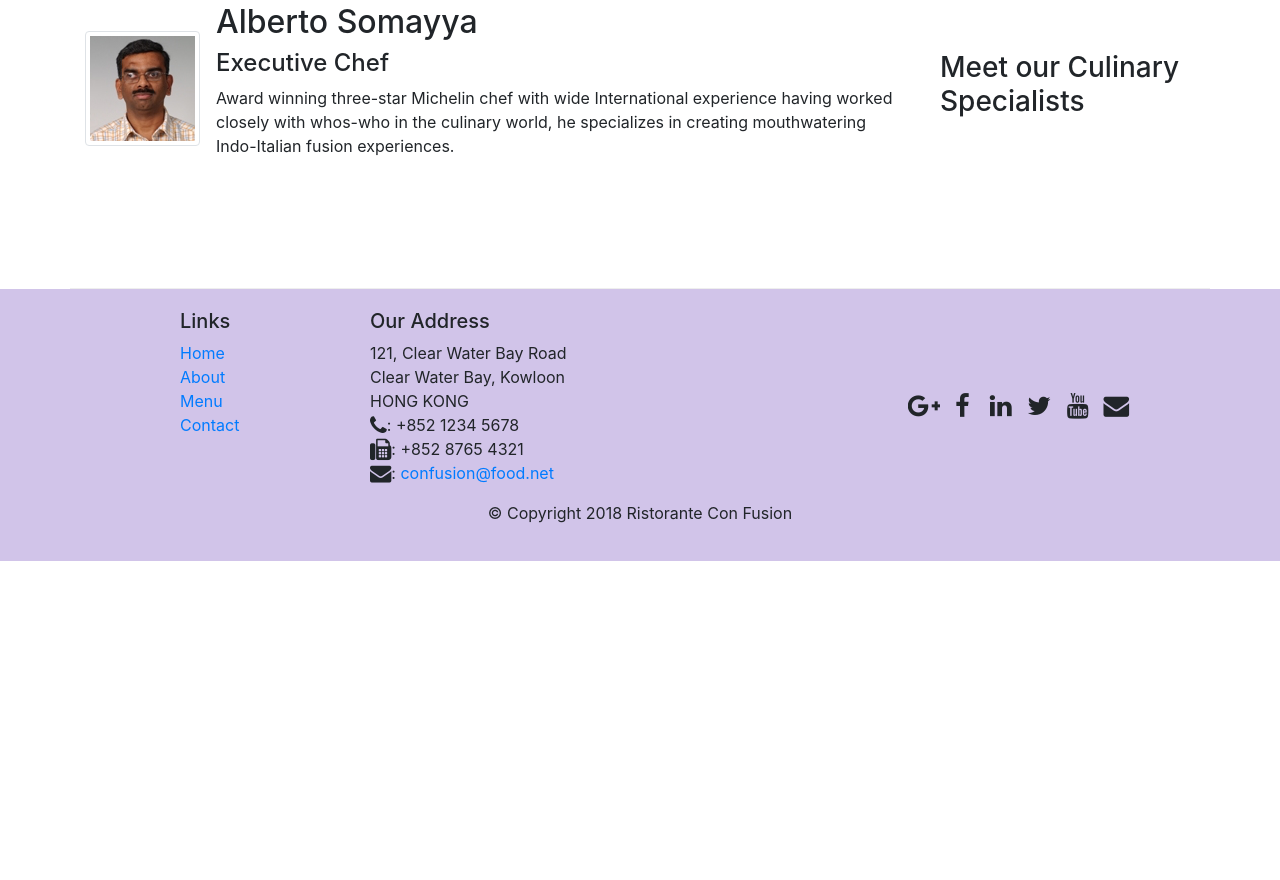
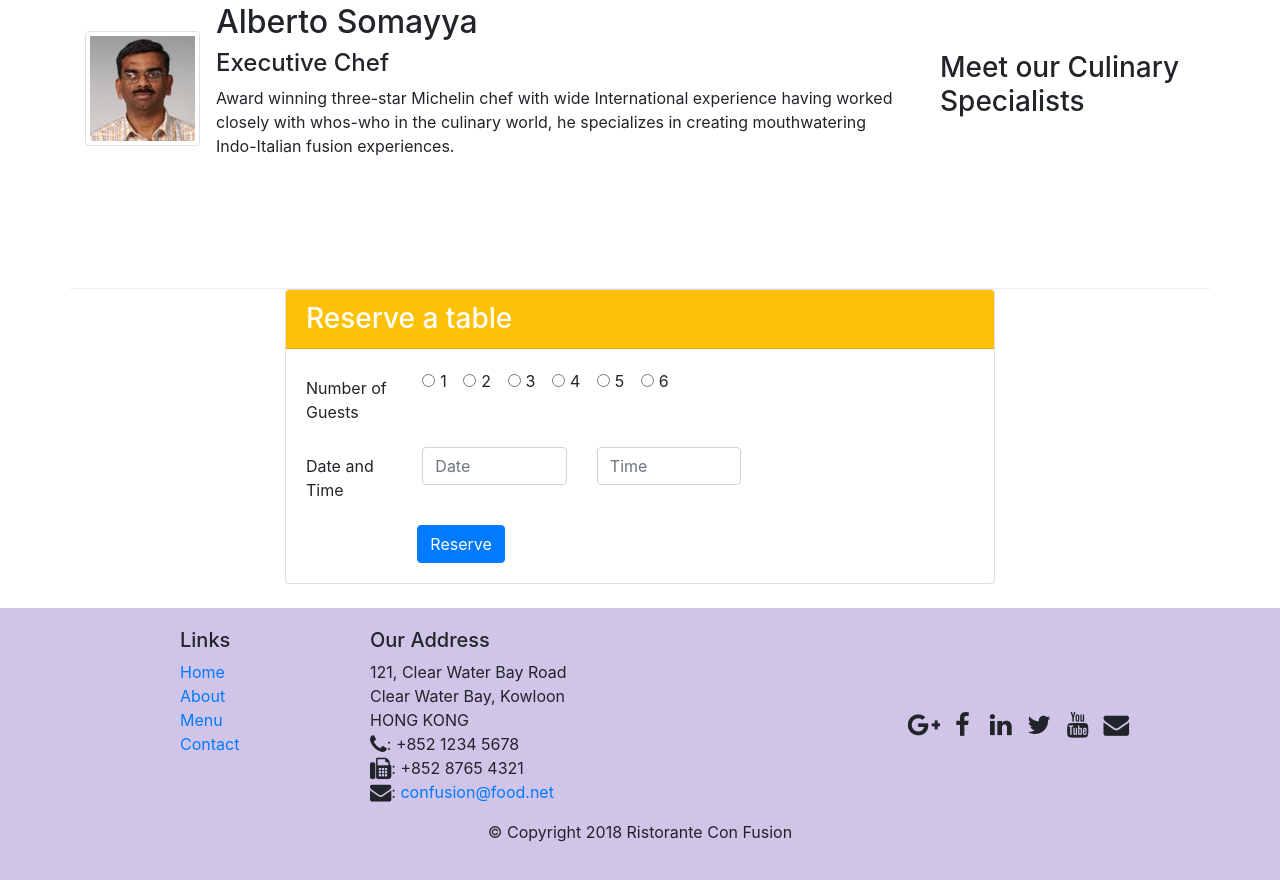
Before and after one commit to garima423/Bootstrap, a website: page index.html in a window 1280 px wide. Shown: the part 1265-2145 px from the top of the page. Before the commit the page ends 1826 px from the top, so only its background shows below. Drawn offline with nearby package versions, Linux system fonts and the light colour scheme.

Commit message:
Assignment2

```diff
--- a/index.html
+++ b/index.html
@@ -44,6 +44,9 @@
                 <div class="col-12 col-sm align-self-center">
                     <img src="img/logo.png" class="img-fluid">
                 </div>
+                <div class="col-12 col-sm-3 align-self-center">
+                   <a href="#reserveForm"> <button type="button" class="btn btn-warning btn-lg">Reserve Table</button></a>
+                </div>
             </div>
         </div>
     </header>
@@ -73,8 +76,16 @@
                 <h3>This Month's Promotions</h3>
             </div>
             <div class="col col-sm col-md">
-                <h2>Weekend Grand Buffet</h2>
+                <div class="media">
+                    <div class="media-body">
+                        <h2>Weekend Grand Buffet<span class="badge badge-danger">New</span></h2>
                 <p>Featuring mouthwatering combinations with a choice of five different salads, six enticing appetizers, six main entrees and five choicest desserts. Free flowing bubbly and soft drinks. All for just $19.99 per person </p>
+                    </div>
+                    <img class="d-flex ml-3 img-thumbnail align-self-center"
+                    src="img/buffet.png">
+
+                </div>
+
             </div>
         </div>
 
@@ -95,7 +106,59 @@
 
             </div>
         </div>
+        <div class="col-12 col-sm-8 offset-2">
+            <div class="card">
+                <h3 class="card-header bg-warning text-white">
+                    Reserve a table
+                </h3>
+                <div class="card-body">
+                    <form id="reserveForm">
+                        <div class="form-group row">
+                            <label for="guests" class="col-md-2 col-form-label">Number of Guests</label>
+                            <div class="col-md-8">
+                                <div class="form-check form-check-inline">
+                                    <input class="form-check-input" type="radio" name="inlineRadioOptions" id="inlineRadio1" value="option1">
+                                    <label class="form-check-label" for="inlineRadio1">1</label>
+                                  </div>
+                                  <div class="form-check form-check-inline">
+                                    <input class="form-check-input" type="radio" name="inlineRadioOptions" id="inlineRadio2" value="option2">
+                                    <label class="form-check-label" for="inlineRadio2">2</label>
+                                  </div>
+                                  <div class="form-check form-check-inline">
+                                    <input class="form-check-input" type="radio" name="inlineRadioOptions" id="inlineRadio3" value="option3" >
+                                    <label class="form-check-label" for="inlineRadio3">3</label>
+                                  </div>
+                                  <div class="form-check form-check-inline">
+                                    <input class="form-check-input" type="radio" name="inlineRadioOptions" id="inlineRadio4" value="option4">
+                                    <label class="form-check-label" for="inlineRadio4">4</label>
+                                  </div>
+                                  <div class="form-check form-check-inline">
+                                    <input class="form-check-input" type="radio" name="inlineRadioOptions" id="inlineRadio5" value="option5">
+                                    <label class="form-check-label" for="inlineRadio5">5</label>
+                                  </div>
+                                  <div class="form-check form-check-inline">
+                                    <input class="form-check-input" type="radio" name="inlineRadioOptions" id="inlineRadio6" value="option6">
+                                    <label class="form-check-label" for="inlineRadio6">6</label>
+                                  </div>
+                            </div>
+                        </div>
+                        <div class="form-group row">
+                            <label for="date" class="col-12 col-md-2 col-form-label">Date and Time</label>
+                            <div class="col-5 col-md-3">
+                                <input type="text" class="form-control" id="date" name="date" placeholder="Date">
+                            </div>
+                                <div class="col-7 col-md-3">
+                                    <input type="text" class="form-control" id="time" name="time" placeholder="Time">
+                                </div>
+                            </div>
+                            <button type="button" class="btn btn-primary offset-2">Reserve</button>
+
+                        </form>
+                </div>
+        </div>
+        </div>
     </div>
+    <br>
 
     <footer class="footer">
         <div class="container">
```
